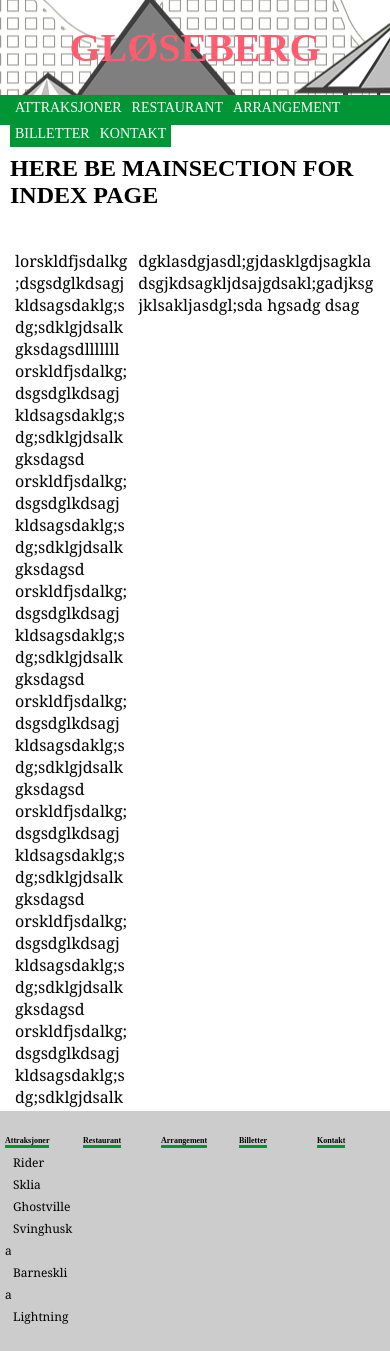
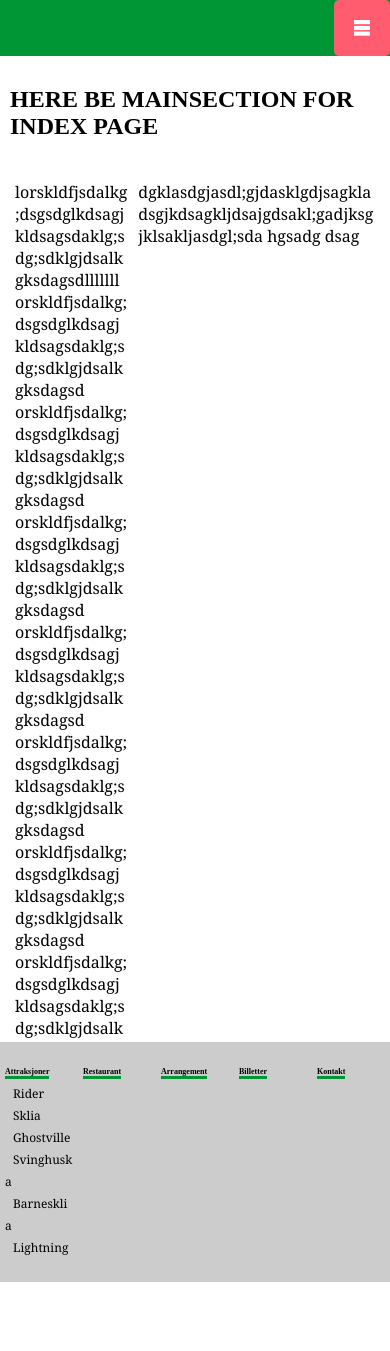
Before and after one commit to hakloev/IT2805-webtek, a Flask app: page / in a window 390 px wide. After the commit the page ends 1282 px from the top, so only its background shows below. Run offline with Flask 2, Linux system fonts and the light colour scheme; some web fonts are replaced.

Commit message:
responsive, mobile first

```diff
--- a/static/css/style.css
+++ b/static/css/style.css
@@ -106,41 +106,48 @@ footer p a {
     color: #ff5c6f;
 }
 
-nav {
+.nav {
     height: 52px;
     text-align: center;
 }
 
-nav ul {
+.nav-list {
     display: inline-block;
     list-style-type: none;
     margin: 0;
     padding: 0 0 0 10px;
 }
 
-nav ul li {
+.nav-list > li {
     float: left;
     position: relative;
     background-color: #45607c;
 }
 
-nav ul li a {
+.nav-list > li > a:hover {
+    background-color: #26a653;
+}
+
+.nav-list > li > a {
     text-transform: uppercase;
     display: block;
     background-color: #009636;
-    padding: 15px 10px 15px 10px;
+    padding: 5px 10px 5px 10px;
+    line-height: 42px;
     color: #fff;
 }
 
-nav ul li a:hover {
+.nav-list-attractions > li > a {
+    text-transform: uppercase;
+    display: block;
+    background-color: #009636;
+    padding: 8px 10px 8px 10px;
+    color: #fff;
+}
+
+.nav-list-attractions > li > a:hover {
     background-color: #26a653;
 }
-
-/*
-nav ul li:hover {
-    background-color: #fff;
-}
-*/
 
 ul > li > ul {
     display: none;
@@ -150,12 +157,30 @@ ul li:hover > ul {
     display: block;
     position: absolute;
     width: 100%;
+    padding-left: 0;
+    list-style-type:none;
 }
 
-ul > li > ul > li {
+.nav-list-attractions > li {
     float:none;
     padding-bottom: 0;
+    margin: 0;
     left: -10px;
+}
+
+.nav-mobile {
+    display:none;
+    cursor:pointer;
+    position:absolute;
+    top:0;
+    right: 0;
+    float:right;
+    background:#ff5c6f url('/static/images/nav.svg') no-repeat center center;
+    height:56px;
+    width:56px;
+    border-radius:5px;
+    -webkit-border-radius:5px;
+    -moz-border-radius:5px;
 }
 
 /* Form stuff */
@@ -249,7 +274,7 @@ ul > li > ul > li {
 
 /* Media queries */
 
-@media all and (max-width: 1000px) and (min-width: 569px) {
+@media all and (max-width: 1000px) and (min-width: 640px) {
     #namebrand {
         line-height: 100px;
         height: 100px;
@@ -258,35 +283,61 @@ ul > li > ul > li {
     #wrapper {
         width: 100%;
     }
-    nav {
-        height: 33px;
+    .nav {
+        height: 52px;
     }
-    nav ul li a {
-        font-size: 14px;
-        padding: 7px;
+    .nav-list > li > a {
     }
-    nav ul li {
+    .nav-list > li {
     }
     footer h4 {
         font-size: 10px;
     }
 }
 
-@media all and (max-width: 568px) and (min-width: 320px) {
+@media all and (max-width: 639px) and (min-width: 320px) {
     #namebrand {
-        line-height: 75px;
-        height: 75px;
-        font-size: 40px;
+        display:none;
+    }
+    header {
     }
     #wrapper {
         width: 100%;
+        position:relative;
     }
-    nav {
-        height: 30px;
+    .nav {
+        width: 100%;
+        position: relative;
+        display:inline-block;
     }
-    nav ul li a {
-         font-size: 14px;
-         padding: 5px;
+    .nav-list {
+        display:none;
+        padding: 0;
+    }
+    .nav-list > li {
+        float:none;
+    }
+    .nav-item {
+        width: 100%;
+        float: none;
+    }
+    ul li:hover > ul {
+        display:none;
+    }
+    .nav-mobile {
+        display:block;
+    }
+    .nav-active {
+        display:block;
+        padding-top: 52px;
+    }
+    .nav-active > li > a {
+        background-color: #ff5c6f;
+    }
+    .nav-mobile-open {
+        border-radius:5px 5px 0 0;
+        -webkit-border-radius:5px 5px 0 0;
+        -moz-border-radius:5px 5px 0 0;
     }
     footer h4 {
         font-size: 8px;
--- a/static/js/front.js
+++ b/static/js/front.js
@@ -1 +1,29 @@
-console.log('front.js up-and-running');
+var responsive = (function () {
+    var mobile = document.createElement('div');
+    mobile.className = 'nav-mobile';
+    document.querySelector('.nav').appendChild(mobile);
+
+    var hasClass = function(element, className) {
+        return new RegExp(' ' + className + ' ').test(' ' + element.className + ' ');
+    }
+
+    var toggleClass = function(element, className) {
+        var newClass = ' ' + element.className.replace(/[\t\r\n]/g, '') + ' ';
+        if (hasClass(element, className)) {
+            while (newClass.indexOf(' ' + className + ' ') >= 0) {
+                newClass = newClass.replace(' ' + className + ' ', ' ');
+            }
+            element.className = newClass.replace(/^\s+|\s+$/g, '');
+        } else {
+            element.className += ' ' + className;
+        }
+    }
+
+    var mobileNav = document.querySelector('.nav-mobile');
+    var toggle = document.querySelector('.nav-list');
+    mobileNav.addEventListener('click', function() {
+        toggleClass(this, 'nav-mobile-open');
+        toggleClass(toggle, 'nav-active');
+    });
+
+})();
--- a/templates/base/base.html
+++ b/templates/base/base.html
@@ -10,6 +10,7 @@
 </head>
 <body>
     <div id="wrapper">
+        <div id="main">
             {% include 'base/header.html' %}
             <section id="mainsection">
                 {% for message in get_flashed_messages() %}
@@ -20,6 +21,7 @@
             </section>
             {% include 'base/footer.html' %}
         </div>
+    </div>
     {% block scriptblock %}
     <script src="{{ url_for('static', filename='js/front.js') }}"></script>
     {% endblock %}
--- a/templates/base/header.html
+++ b/templates/base/header.html
@@ -1,22 +1,22 @@
 <header>
     <h1 id="namebrand"><a href="{{ url_for('index') }}">Gløseberg</a></h1>
-    <nav>
-        <ul>
-            <li><a href="{{ url_for('attractions') }}">Attraksjoner</a>
-                <ul>
-                    <li><a href="{{ url_for('attractions', attractionId='1') }}">Rider</a></li>
-                    <li><a href="{{ url_for('attractions', attractionId='2') }}">Sklia</a></li>
-                    <li><a href="{{ url_for('attractions', attractionId='3') }}">Ghostville</a></li>
-                    <li><a href="{{ url_for('attractions', attractionId='4') }}">Svinghuska</a></li>
-                    <li><a href="{{ url_for('attractions', attractionId='5') }}">Barnesklia</a></li>
-                    <li><a href="{{ url_for('attractions', attractionId='6') }}">Lightning</a></li>
+    <nav class="nav">
+        <ul class="nav-list">
+            <li class="nav-item"><a href="{{ url_for('attractions') }}">Attraksjoner</a>
+                <ul class="nav-list-attractions">
+                    <li class="nav-item"><a href="{{ url_for('attractions', attractionId='1') }}">Rider</a></li>
+                    <li class="nav-item"><a href="{{ url_for('attractions', attractionId='2') }}">Sklia</a></li>
+                    <li class="nav-item"><a href="{{ url_for('attractions', attractionId='3') }}">Ghostville</a></li>
+                    <li class="nav-item"><a href="{{ url_for('attractions', attractionId='4') }}">Svinghuska</a></li>
+                    <li class="nav-item"><a href="{{ url_for('attractions', attractionId='5') }}">Barnesklia</a></li>
+                    <li class="nav-item"><a href="{{ url_for('attractions', attractionId='6') }}">Lightning</a></li>
 
                 </ul>
-            <li>
-            <li><a href="{{ url_for('restaurant') }}">Restaurant</a></li>
-            <li><a href="{{ url_for('events') }}">Arrangement</a></li>
-            <li><a href="{{ url_for('tickets') }}">Billetter</a></li>
-            <li><a href="{{ url_for('contact') }}">Kontakt</a></li>
+            </li>
+            <li class="nav-item"><a href="{{ url_for('restaurant') }}">Restaurant</a></li>
+            <li class="nav-item"><a href="{{ url_for('events') }}">Arrangement</a></li>
+            <li class="nav-item"><a href="{{ url_for('tickets') }}">Billetter</a></li>
+            <li class="nav-item"><a href="{{ url_for('contact') }}">Kontakt</a></li>
         </ul>
     </nav>
 </header>
```
Also changed, not shown: static/images/nav.svg (added). Lines whose indentation alone changed are shown as unchanged.
